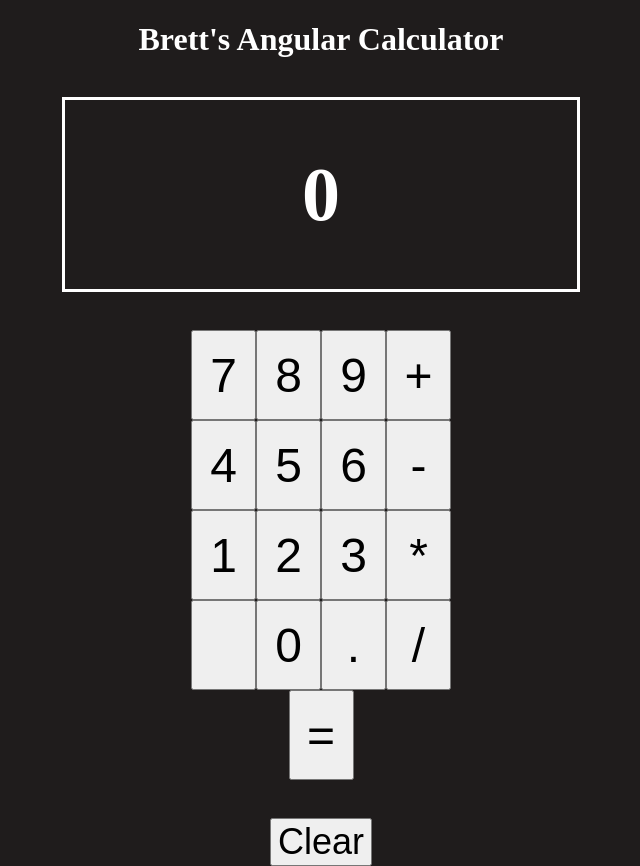
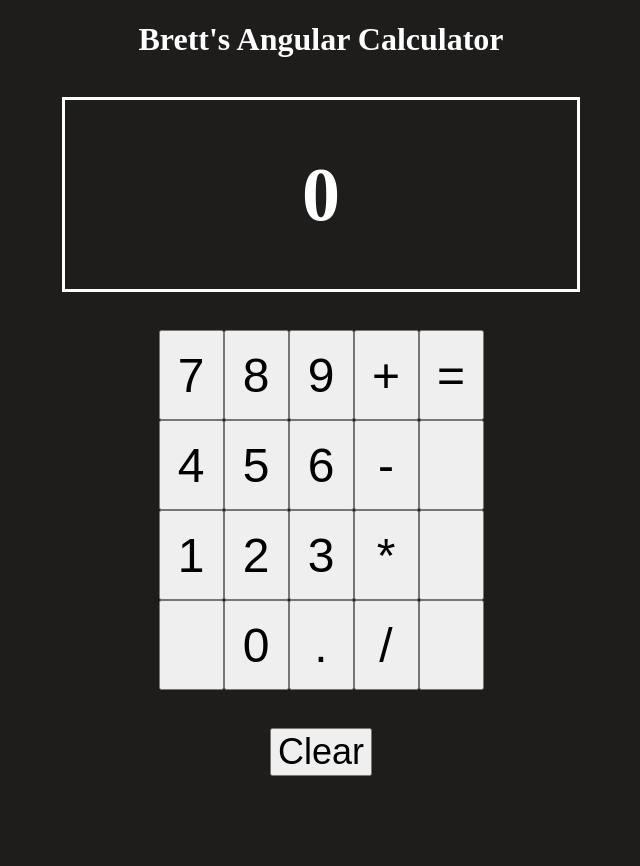
Before and after one commit to b16fowler/ng-calculator, an Angular app: page / in a window 1280 px wide. Shown: the whole page, without its empty margins (319-959 px from the left). After the commit the page ends 800 px from the top, so only its background shows below. Built offline with nearby package versions, Linux system fonts and the light colour scheme.

Commit message:
Combined handleSolve() into handleOperation() + checkRounding function to drop decimals for integers

```diff
--- a/src/app/app.ts
+++ b/src/app/app.ts
@@ -3,7 +3,7 @@ import { Header } from '../components/header/header';
 import { Number } from '../components/buttons/number/number';
 import { Screen } from '../components/screen/screen';
 import { Clear } from '../components/buttons/clear/clear';
-import { Operation } from "../components/buttons/operation/operation";
+import { Operation } from '../components/buttons/operation/operation';
 
 @Component({
   selector: 'app-root',
@@ -15,27 +15,30 @@ import { Operation } from "../components/buttons/operation/operation";
       <app-number key="7" (clicked)="handleKey('7')" />
       <app-number key="8" (clicked)="handleKey('8')" />
       <app-number key="9" (clicked)="handleKey('9')" />
-      <app-operation key='+' (clicked)="handleOperation('+')"/>
+      <app-operation key="+" (clicked)="handleOperation('+')" />
+      <app-operation key="=" (clicked)="handleOperation('=')" />
     </div>
     <div class="keypad-row">
       <app-number key="4" (clicked)="handleKey('4')" />
       <app-number key="5" (clicked)="handleKey('5')" />
       <app-number key="6" (clicked)="handleKey('6')" />
-      <app-operation key='-' (clicked)="handleOperation('-')" />
+      <app-operation key="-" (clicked)="handleOperation('-')" />
+      <app-operation key=" " />
     </div>
     <div class="keypad-row">
       <app-number key="1" (clicked)="handleKey('1')" />
       <app-number key="2" (clicked)="handleKey('2')" />
       <app-number key="3" (clicked)="handleKey('3')" />
-      <app-operation key='*' (clicked)="handleOperation('*')" />
+      <app-operation key="*" (clicked)="handleOperation('*')" />
+      <app-operation key=" " />
     </div>
     <div class="keypad-row">
       <app-number key=" " />
       <app-number key="0" (clicked)="handleKey('0')" />
       <app-number key="." />
-      <app-operation key="/" (clicked)="handleOperation('/')"/>
+      <app-operation key="/" (clicked)="handleOperation('/')" />
+      <app-operation key=" " />
     </div>
-    <app-operation key="=" (clicked)="handleSolve()"/>
     <app-clear (clicked)="clear()"></app-clear>
   `,
   styles: [
@@ -54,7 +57,7 @@ import { Operation } from "../components/buttons/operation/operation";
   ],
 })
 export class App {
-  onScreen = signal("0");
+  onScreen = signal('0');
 
   // Global listener for any keydowns
   @HostListener('window:keydown', ['$event'])
@@ -66,53 +69,35 @@ export class App {
     }
   }
 
-  handleSolve() {
-    //TODO: USE LATER AS TO NOT USE EVAL()
-    // const split = this.onScreen().split(/\D/);
-    // const operation = this.onScreen().match(/\D/)?.[0];
-
-    // const num1 = +split[0];
-    // const num2 = +split[1];
-    // console.log("onScreen(): ", this.onScreen());
-    // console.log("num1: ", num1);
-    // console.log("num2: ", num2);
-    // console.log("operation: ", operation);
-
-    // eval solution (for now)
-    let solution = eval(this.onScreen());
-    solution = solution.toFixed(2);
-    this.handleRound(solution)
-    this.onScreen.set(solution);
-  }
-
   //TODO ONLY ROUND TO 2 DECIMAL PLACES WHEN NOT INTEGER
   handleOperation(key: string) {
     let solution = eval(this.onScreen());
-    // solution = this.handleRound(solution);
-    if (key === "=") this.onScreen.set(solution)
+    solution = this.checkRounding(solution);
+    if (key === '=') this.onScreen.set(solution);
     else {
       this.onScreen.set(solution + key);
     }
   }
 
   handleKey(key: string) {
-    if (this.onScreen() === "0") this.onScreen.set(key);
+    if (this.onScreen() === '0') this.onScreen.set(key);
     else {
-      this.onScreen.update(val => val + key);
+      this.onScreen.update((val) => val + key);
     }
   }
 
-  handleRound(solution: number) {
-    console.log(solution);
-    // solution has none zero decimal
-    console.log(typeof solution);
-    console.log(typeof solution.toFixed(2));
-
-
+  checkRounding(solution: number) {
+    // If solution is integer, drop decimals
+    if (solution % 1 !== 0) {
+      const rounded = solution.toFixed(2);
+      let roundedStr = +rounded;
+      return roundedStr;
+    }
+    return solution;
   }
 
   // Reset onScreen to 0
   clear() {
-    this.onScreen.set("0");
+    this.onScreen.set('0');
   }
 }
```
